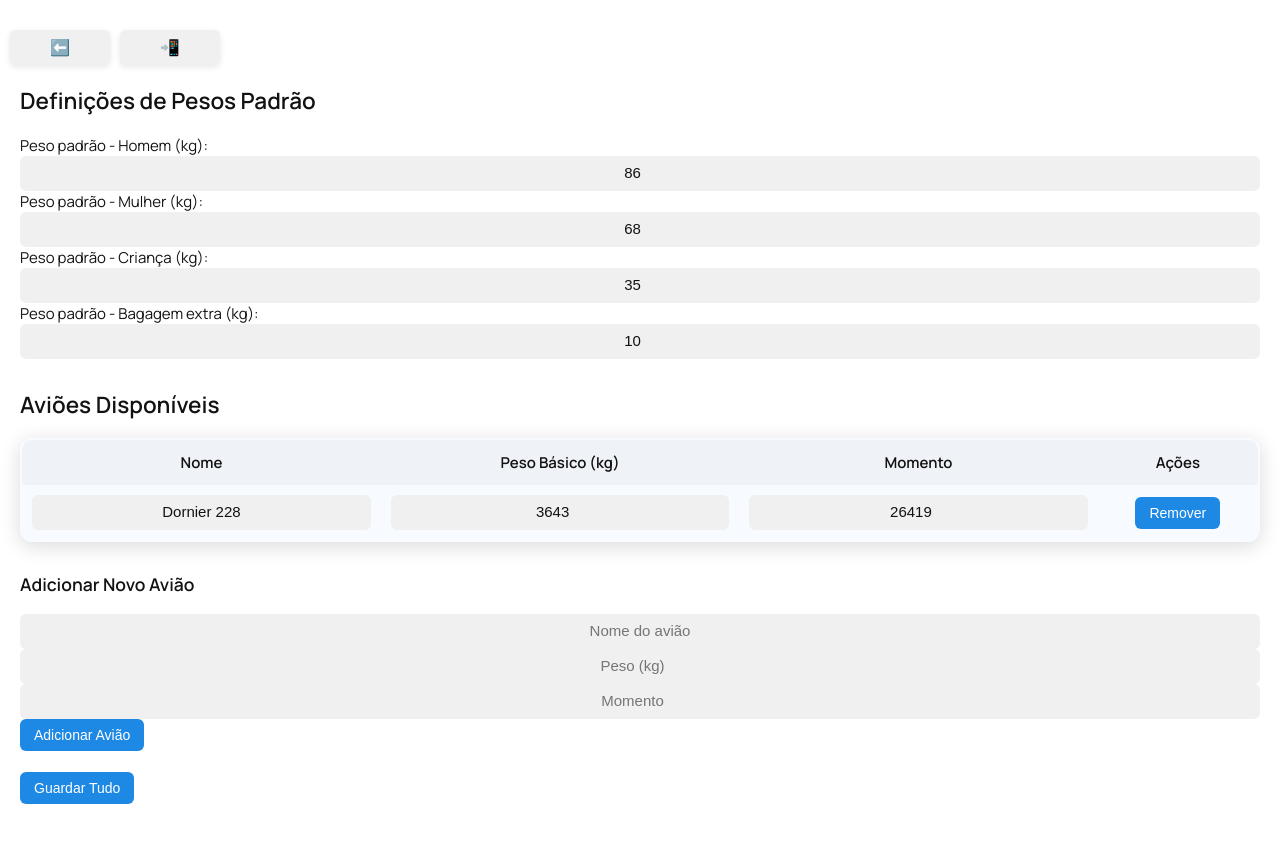
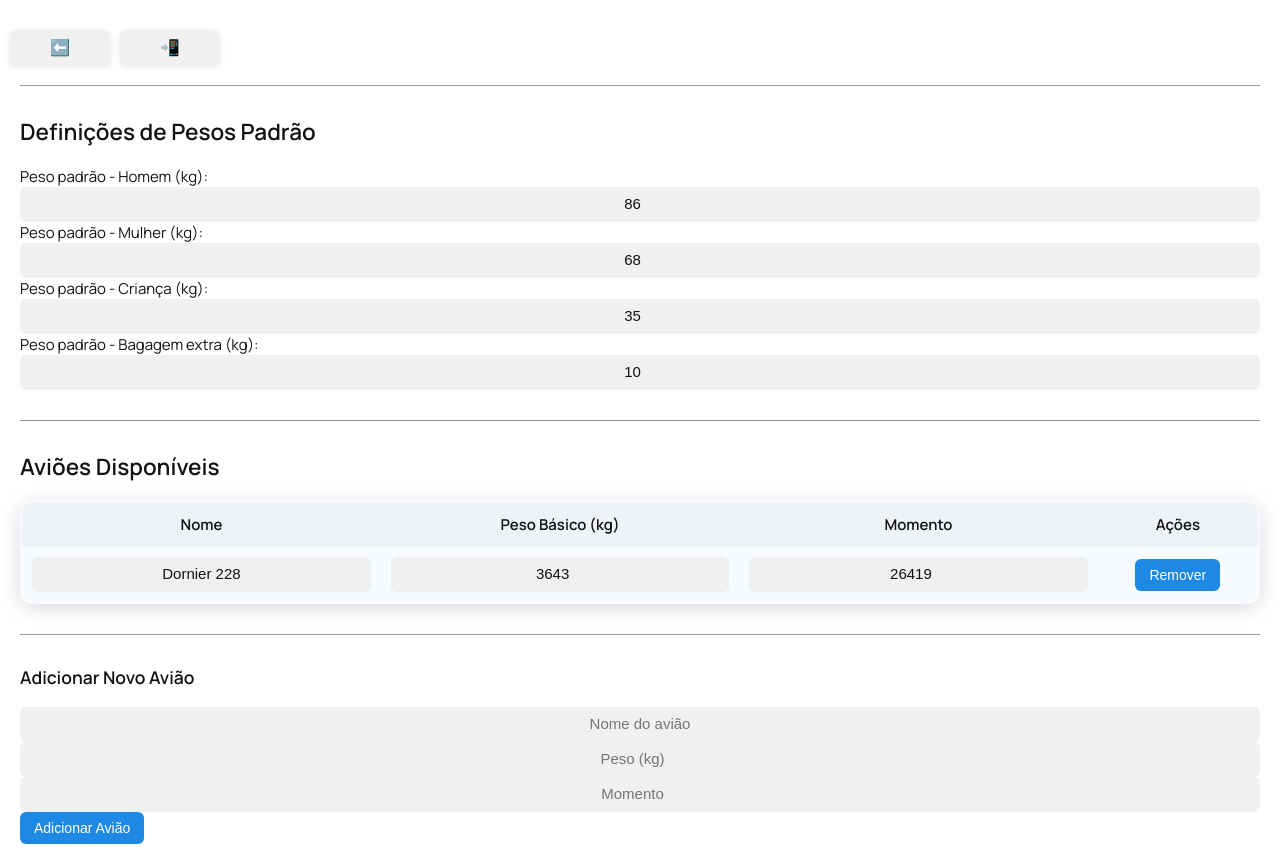
Before and after one commit to pilot-xls/MB-D228, a plain HTML site: page settings.html in a window 1280 px wide. Shown: the top 847 px of the page. Drawn offline with nearby package versions, Linux system fonts and the light colour scheme.

Commit message:
Update settings.html

```diff
--- a/settings.html
+++ b/settings.html
@@ -30,6 +30,8 @@
     </div>
   </div>
 
+  <hr style="margin: 30px 0; border: none; border-top: 1px solid #999;"> <!-- linha de separação de tabelas -->
+
   <!-- Definições -->
   <h2>Definições de Pesos Padrão</h2>
   <label>Peso padrão - Homem (kg):
@@ -45,6 +47,8 @@
     <input type="number" inputmode="decimal" step="any" id="pesoBagagem" value="10" onfocus="this.select()">
   </label><br>
 
+  <hr style="margin: 30px 0; border: none; border-top: 1px solid #999;"> <!-- linha de separação de tabelas -->
+
   <!-- Tabela de aviões -->
   <h2>Aviões Disponíveis</h2>
   <table>
@@ -53,6 +57,8 @@
     </thead>
     <tbody id="tabelaAvioes"></tbody>
   </table>
+
+  <hr style="margin: 30px 0; border: none; border-top: 1px solid #999;"> <!-- linha de separação de tabelas -->
 
   <!-- Adicionar avião -->
   <h3>Adicionar Novo Avião</h3>
```
